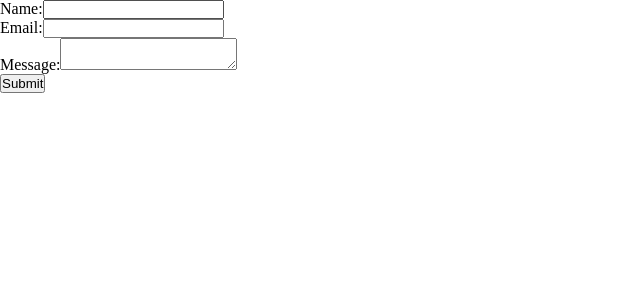
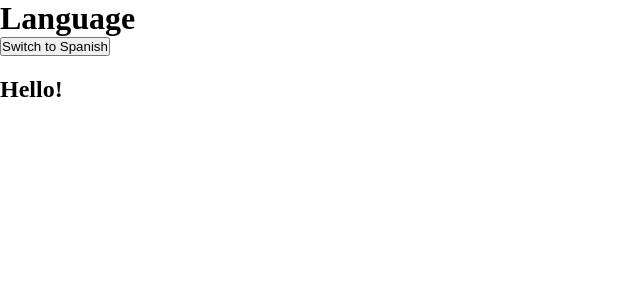
Before and after one commit to nurmoha251-droid/excise-3, a React (Vite) app: page / in a window 1280 px wide. Shown: the top 300 px of the page, without its empty margins (0-640 px from the left). Built offline with nearby package versions, Linux system fonts and the light colour scheme.

Commit message:
Your clear description of what changed

```diff
--- a/src/App.jsx
+++ b/src/App.jsx
@@ -1,13 +1,24 @@
-
-import React, { useState } from 'react';
-import ContactForm from './ContactForm';
-
+import   useState  from "react";
+import DoubleCounter from "./DoubleCounter";
+import Counter from "./Counter";
+import Login from "./Login";
+import MultiStepForm from "./MultiStepForm";
+import Language from "./Language";
+import ShoppingCart from "./ShoppingCart";
 function App() {
 
 
-  return (
-   <ContactForm/>
-  );
+
+      return(
+<>
+{/* <Login/>
+<Counter/> */}
+{/* <MultiStepForm/> */}
+<Language/>
+{/* <ShoppingCart/> */}
+{/* <DoubleCounter/> */}
+     </>  )
 }
 
+
 export default App;
```
